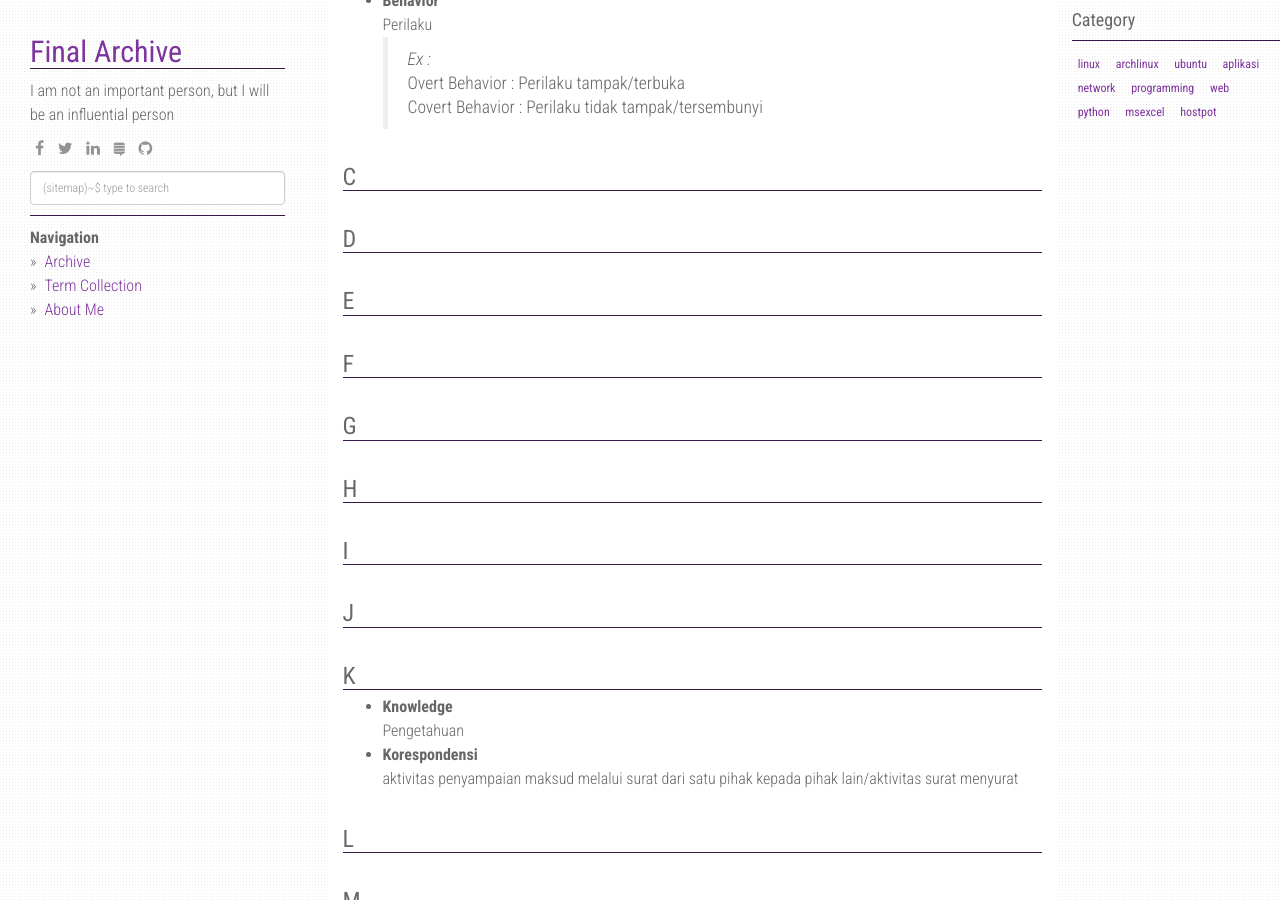
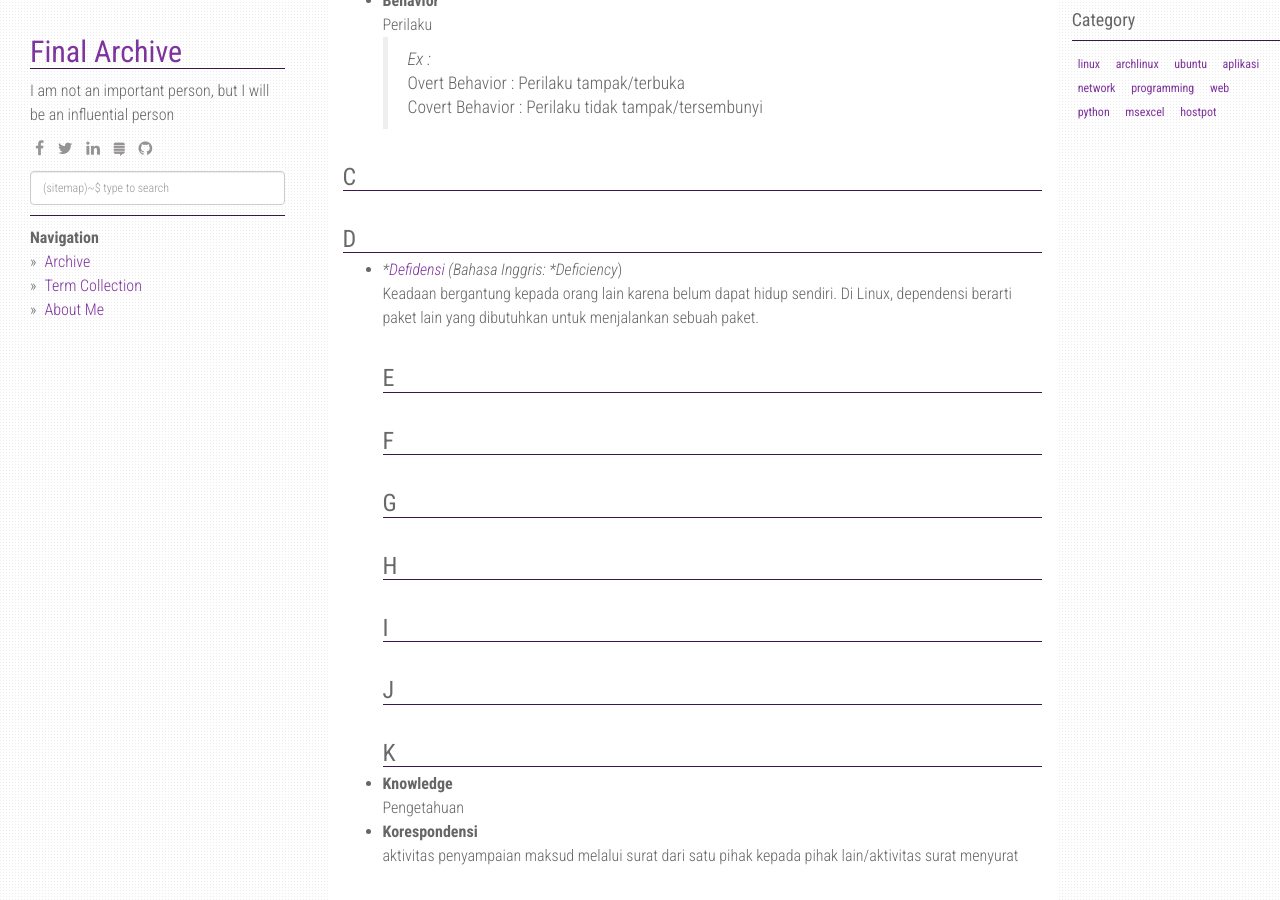
Before and after one commit to finalarchive/finalarchive.github.io, a Jekyll site: the page built from term.md, in a window 1280 px wide and 900 px high, scrolled down 346 px. Built offline with Jekyll 4.4.1, drawn with Linux system fonts in a browser that asks for light colours; nearby versions of some CDN libraries.

Commit message:
20201019

```diff
--- a/term.md
+++ b/term.md
@@ -21,6 +21,8 @@ Kumpulan Istilah (bahasa Inggris: *Term Collection*) ini merupakan kumpulan isti
 
 ### C
 ### D
+* **[Defidensi](https://kbbi.web.id/dependensi) (Bahasa Inggris: *Deficiency*)<br>
+  Keadaan bergantung kepada orang lain karena belum dapat hidup sendiri. Di Linux, dependensi berarti paket lain yang dibutuhkan untuk menjalankan sebuah paket.
 ### E
 ### F
 ### G
```
